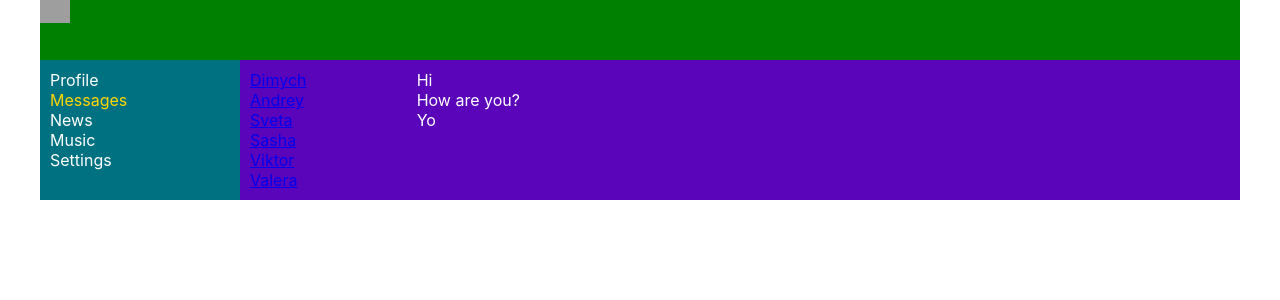
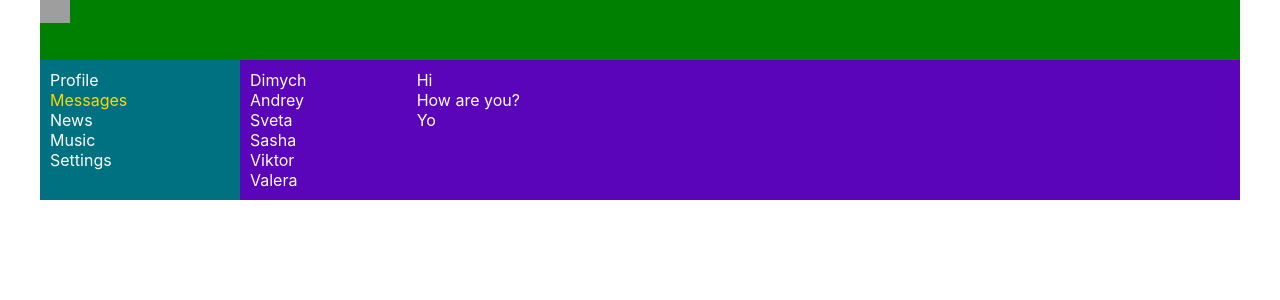
Before and after one commit to igor-minaev/samurai-way-incubator, a React (Create React App) app: page /dialogs in a window 1280 px wide. Shown: the top 300 px of the page. Built offline with nearby package versions, Linux system fonts and the light colour scheme; grey boxes are pictures that could not be loaded.

Commit message:
lesson 28 (выносим данные в index.js)

```diff
--- a/src/App.tsx
+++ b/src/App.tsx
@@ -8,15 +8,24 @@ import {Route} from "react-router-dom";
 import {News} from "./components/News/News";
 import {Music} from "./components/Music/Music";
 import {Settings} from "./components/Settings/Settings";
+import {PostType} from "./components/Profile/MyPosts/Post/Post";
+import {DialogType} from "./components/Dialogs/DialogItem/DialogItem";
+import {MessageType} from "./components/Dialogs/Message/Message";
 
-function App() {
+type AppPropsType = {
+    posts: PostType[]
+    dialogs:DialogType[]
+    messages:MessageType[]
+}
+
+function App(props: AppPropsType) {
     return (
         <div className="app-wrapper">
             <Header/>
             <Navbar/>
             <div className="app-wrapper-content">
-                <Route path={'/profile'} render={() => <Profile/>}/>
-                <Route path={'/dialogs'} render={() => <Dialogs/>}/>
+                <Route path={'/profile'} render={() => <Profile posts={props.posts}/>}/>
+                <Route path={'/dialogs'} render={() => <Dialogs dialogs={props.dialogs} messages={props.messages}/>}/>
                 <Route path={'/news'} render={() => <News/>}/>
                 <Route path={'/music'} render={() => <Music/>}/>
                 <Route path={'/settings'} render={() => <Settings/>}/>
--- a/src/components/Dialogs/DialogItem/DialogItem.tsx
+++ b/src/components/Dialogs/DialogItem/DialogItem.tsx
@@ -2,12 +2,12 @@ import React from 'react';
 import s from "./../Dialogs.module.css"
 import {NavLink} from "react-router-dom";
 
-type DialogItemPropsType = {
+export type DialogType = {
     id: string
     name: string
 }
 
-export const DialogItem = (props: DialogItemPropsType) => {
+export const DialogItem = (props: DialogType) => {
     let path = `/dialogs/${props.id}`
     return (
         <div className={s.dialog + ' ' + s.active}>
--- a/src/components/Dialogs/Dialogs.module.css
+++ b/src/components/Dialogs/Dialogs.module.css
@@ -7,10 +7,15 @@
     padding: 10px;
 }
 
+.dialog a {
+    color: white;
+    text-decoration: none;
+}
 
-.dialog a .active {
+.dialog a.active {
     color: gold;
 }
+
 
 .messages {
     padding: 10px;
--- a/src/components/Dialogs/Dialogs.tsx
+++ b/src/components/Dialogs/Dialogs.tsx
@@ -1,32 +1,20 @@
 import React from 'react';
 import s from "./Dialogs.module.css"
-import {DialogItem} from "./DialogItem/DialogItem";
-import {Message} from "./Message/Message";
+import {DialogItem, DialogType} from "./DialogItem/DialogItem";
+import {Message, MessageType} from "./Message/Message";
 
+type DialogsPropsType = {
+    dialogs:DialogType[]
+    messages:MessageType[]
+}
 
-export const Dialogs = () => {
-    const dialogs = [
-        {id: '1', name: 'Dimych'},
-        {id: '2', name: 'Andrey'},
-        {id: '3', name: 'Sveta'},
-        {id: '4', name: 'Sasha'},
-        {id: '5', name: 'Viktor'},
-        {id: '6', name: 'Valera'}
-    ]
-
-    const messages = [
-        {id: '1', message: 'Hi'},
-        {id: '2', message: 'How are you?'},
-        {id: '3', message: 'Yo'}
-    ]
-
-
-    const dialogsElements = dialogs.map(d => {
+export const Dialogs = (props:DialogsPropsType) => {
+    const dialogsElements = props.dialogs.map(d => {
         return <DialogItem key={d.id} id={d.id} name={d.name}/>
     })
 
-    const messagesElements = messages.map(m => {
-        return <Message key={m.id} message={m.message}/>
+    const messagesElements = props.messages.map(m => {
+        return <Message key={m.id} id={m.id} message={m.message}/>
     })
     return (
         <div className={s.dialogs}>
--- a/src/components/Dialogs/Message/Message.tsx
+++ b/src/components/Dialogs/Message/Message.tsx
@@ -1,11 +1,12 @@
 import React from "react";
 import s from "./../Dialogs.module.css";
 
-type MessagePropsType = {
+export type MessageType = {
+    id: string
     message: string
 }
 
-export const Message = (props: MessagePropsType) => {
+export const Message = (props: MessageType) => {
     return (
         <div className={s.message}>{props.message}</div>
     )
--- a/src/components/Profile/MyPosts/MyPosts.tsx
+++ b/src/components/Profile/MyPosts/MyPosts.tsx
@@ -6,7 +6,6 @@ type MyPostsPropsType = {
     posts: PostType[]
 }
 const MyPosts = (props: MyPostsPropsType) => {
-
     const postsElements = props.posts.map(p => {
         return <Post key={p.id} id={p.id} message={p.message} likeCounts={p.likeCounts}/>
     })
--- a/src/components/Profile/Profile.tsx
+++ b/src/components/Profile/Profile.tsx
@@ -2,16 +2,17 @@ import React from 'react'
 import s from "./Profile.module.css"
 import MyPosts from "./MyPosts/MyPosts";
 import {ProfileInfo} from "./ProfileInfo/ProfileInfo";
+import {PostType} from "./MyPosts/Post/Post";
 
-const Profile = () => {
-    const posts = [
-        {id: '1', message: 'Hi, how are you?', likeCounts: 10},
-        {id: '2', message: 'Hi, I\'m good', likeCounts: 3}
-    ]
+type ProfilePropsType={
+    posts:PostType[]
+}
+
+const Profile = (props:ProfilePropsType) => {
     return (
         <div>
             <ProfileInfo/>
-            <MyPosts posts={posts}/>
+            <MyPosts posts={props.posts}/>
         </div>
     )
 }
--- a/src/index.tsx
+++ b/src/index.tsx
@@ -4,9 +4,29 @@ import './index.css';
 import App from './App';
 import {BrowserRouter} from "react-router-dom";
 
+const posts = [
+    {id: '1', message: 'Hi, how are you?', likeCounts: 10},
+    {id: '2', message: 'Hi, I\'m good', likeCounts: 3}
+]
+
+const dialogs = [
+    {id: '1', name: 'Dimych'},
+    {id: '2', name: 'Andrey'},
+    {id: '3', name: 'Sveta'},
+    {id: '4', name: 'Sasha'},
+    {id: '5', name: 'Viktor'},
+    {id: '6', name: 'Valera'}
+]
+
+const messages = [
+    {id: '1', message: 'Hi'},
+    {id: '2', message: 'How are you?'},
+    {id: '3', message: 'Yo'}
+]
+
 ReactDOM.render(
     <BrowserRouter>
-        <App/>
+        <App posts={posts} dialogs={dialogs} messages={messages}/>
     </BrowserRouter>,
     document.getElementById('root')
 );
```
